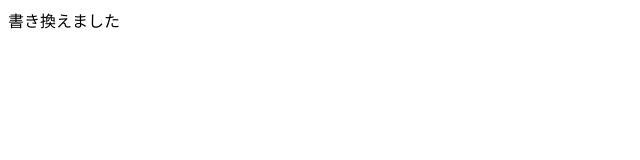
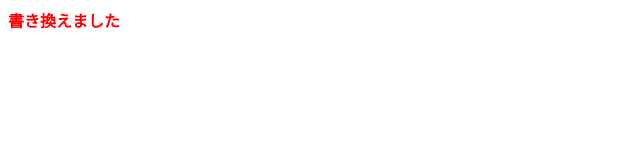
Before and after one commit to hamReina/20260511-git-workshop, a plain HTML site: page index.html in a window 1280 px wide. Shown: the whole page, without its empty margins (0-640 px from the left). Drawn offline with Linux system fonts and the light colour scheme.

Commit message:
Update index.html

```diff
--- a/index.html
+++ b/index.html
@@ -5,6 +5,6 @@
     <title>タイトル</title>
   </head>
   <body>
-    書き換えました
+    <strong style="color: red">書き換えました</strong>
   </body>
 </html>
```
